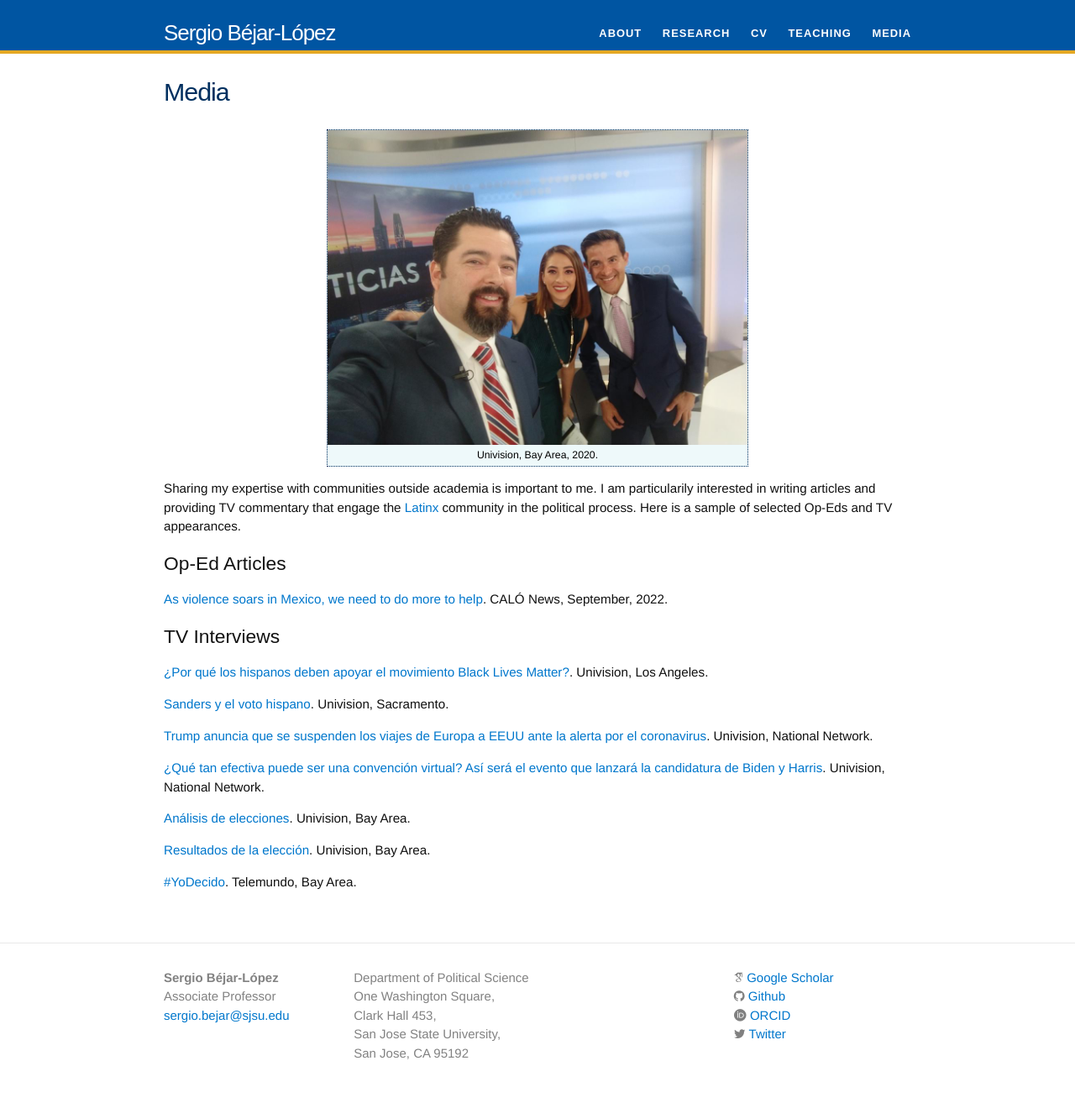
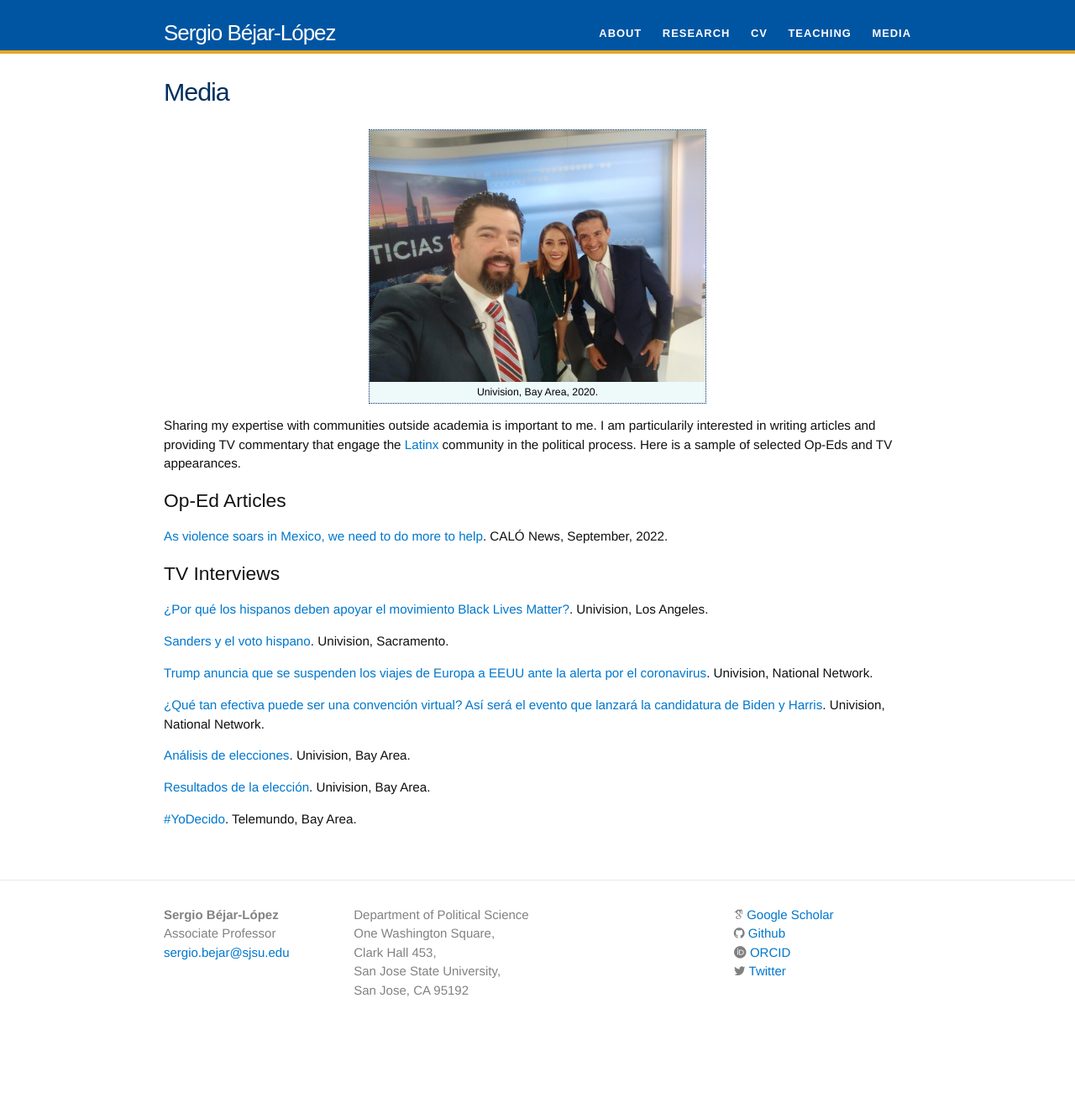
Before and after one commit to Sergio-Bejar/Sergio-Bejar.github.io, a Jekyll site: the page built from media.md, in a window 1280 px wide. Shown: the whole page at 84% size. Built offline with Jekyll 4.4.1, drawn with Linux system fonts in a browser that asks for light colours; nearby versions of some CDN libraries; some web fonts are replaced; after the commit the page ends 1251 px from its top, so only the background shows below that.

Commit message:
change_width

```diff
--- a/media.md
+++ b/media.md
@@ -4,7 +4,7 @@ title: Media
 permalink: /media/
 ---
 
-{% include image.html url="/images/univision.jpg" caption="Univision, Bay Area, 2020." width=500 align="center" %}
+{% include image.html url="/images/univision.jpg" caption="Univision, Bay Area, 2020." width=400 align="center" %}
 
 Sharing my expertise with communities outside academia is important to me. I am particularily interested in writing articles and providing TV commentary that engage the [Latinx](https://en.wikipedia.org/wiki/Latinx) community in the political process. Here is a sample of selected Op-Eds and TV appearances.
 
```
